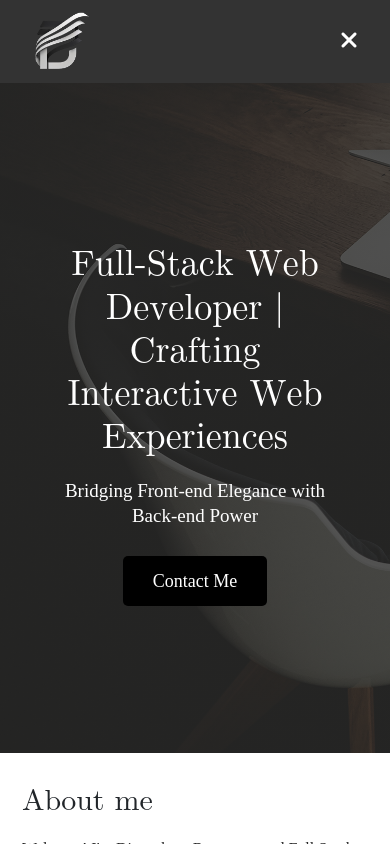
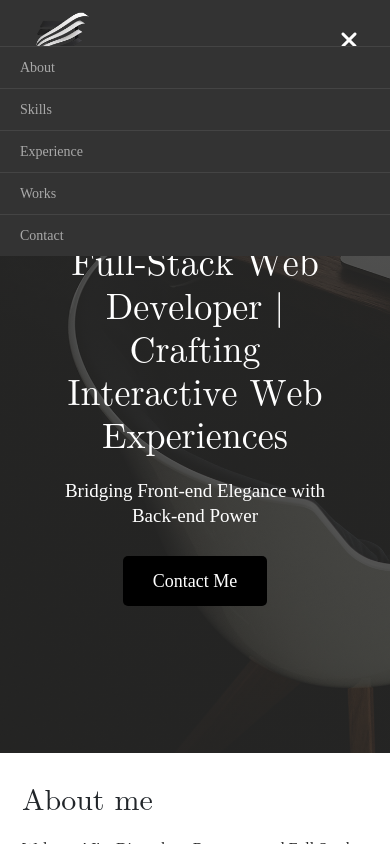
Before and after one commit to divyarshree/portfolio, a React (Create React App) app: page / in a window 390 px wide. Both pictures are taken after a click on the element 347 px from the left and 41 px from the top of the page. Shown: the top 844 px of the page. Built offline with nearby package versions, Linux system fonts and the light colour scheme.

Commit message:
css update

```diff
--- a/src/About.jsx
+++ b/src/About.jsx
@@ -3,13 +3,7 @@ import AOS from 'aos';
 import 'aos/dist/aos.css';
 
 function About() {
-  useEffect(() => {
-    AOS.init({
-      duration: 1000, // Animation duration in milliseconds
-      once: true, // Whether animation should happen only once - while scrolling down
-      easing: 'ease-in', // Easing function for animations
-    });
-  }, []);
+
   return (
     <div className='aboutsec common-padding' id="about">
       <div className='container'>
--- a/src/Banner.jsx
+++ b/src/Banner.jsx
@@ -3,13 +3,7 @@ import AOS from 'aos';
 import 'aos/dist/aos.css';
 
 export default function Banner() {
-  useEffect(() => {
-    AOS.init({
-      duration: 1000, // Animation duration in milliseconds
-      once: true, // Whether animation should happen only once - while scrolling down
-      easing: 'ease-in', // Easing function for animations
-    });
-  }, []);
+
 
   return (
     <div className="banner-section">
--- a/src/Footer.jsx
+++ b/src/Footer.jsx
@@ -2,7 +2,7 @@ import React from 'react'
 
 function Footer() {
   return (
-    <div className='footer' data-aos="fade-up">
+    <div className='footer'>
       <p>© Copyright 2024 Design by Divyashree <i class="fa-solid fa-heart"></i></p>
     </div>
   )
--- a/src/Header.jsx
+++ b/src/Header.jsx
@@ -1,7 +1,5 @@
 import React, { useState } from "react";
 import './css/header.css';
-import { Link as RouterLink } from 'react-router-dom';
-import { Link } from 'react-scroll';
 
 const Header = () => {
     const [isMenuOpen, setMenuOpen] = useState(false);
@@ -10,18 +8,24 @@ const Header = () => {
         setMenuOpen(!isMenuOpen);
     };
 
+    const handleMenuItemClick = () => {
+        if (isMenuOpen) {
+            setMenuOpen(false);
+        }
+    };
+
     return (
         <div className="header">
             <div className="container">
-                <RouterLink to="/" className="logo" data-aos="fade-in"> {/* Adjust the path in 'to' prop */}
-                    <img src="./d-logo.png" width={60} alt="logo"/>
-                </RouterLink>
-                <div className={`header-right ${isMenuOpen ? "open" : ""}`} data-aos="flip-down">
-                    <Link to="about" spy={true} smooth={true} duration={500} >About</Link>
-                    <Link to="skills" spy={true} smooth={true} duration={500}>Skills</Link>
-                    <Link to="experience" spy={true} smooth={true} duration={500}>Experience</Link>
-                    <Link to="works" spy={true} smooth={true} duration={500}>Works</Link>
-                    <Link to="contact" spy={true} smooth={true} duration={500}>Contact</Link>
+                <a href="#default" className="logo">
+                    <img src="./d-logo.png" width={60} alt="logo" />
+                </a>
+                <div className={`header-right ${isMenuOpen ? "open" : ""}`}>
+                    <a href="#about" onClick={handleMenuItemClick}>About</a>
+                    <a href="#skills" onClick={handleMenuItemClick}>Skills</a>
+                    <a href="#experience" onClick={handleMenuItemClick}>Experience</a>
+                    <a href="#works" onClick={handleMenuItemClick}>Works</a>
+                    <a href="#contact" onClick={handleMenuItemClick}>Contact</a>
                 </div>
                 <div className="menu-toggle" onClick={toggleMenu}>
                     <i className={`fa ${isMenuOpen ? "fa-times" : "fa-bars"}`}></i>
--- a/src/css/header.css
+++ b/src/css/header.css
@@ -57,6 +57,13 @@
       top: 80px;
       left: 0;
       background-color: #333;
+      flex-direction: column;
+      width: 100%;
+      position: fixed;
+      top: 46px;
+      left: 0;
+      background-color: #333;
+      z-index: 999;
   }
 
   .header .header-right.open {
```
